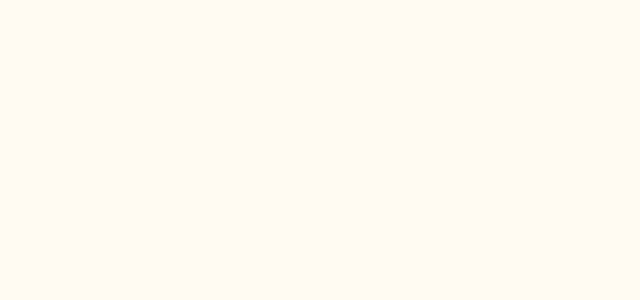
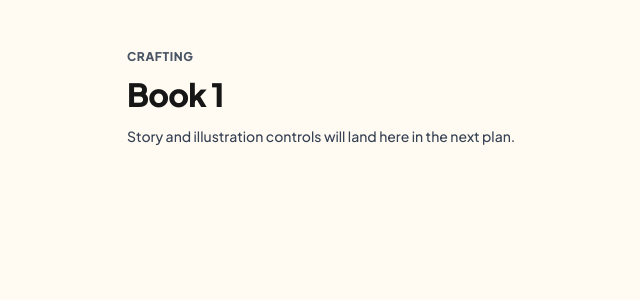
Before and after one commit to ghozifidaul/pagecraft, a React (Vite) app in the folder pagecraft-ui/: page /create/1 in a window 1280 px wide. Before the commit this address had no page. Shown: the top 300 px of the page, without its empty margins (153-793 px from the left). Built offline with nearby package versions, Linux system fonts and the light colour scheme.

Commit message:
feat(ui): add BookCraft placeholder page and update routes

```diff
--- a/pagecraft-ui/src/App.tsx
+++ b/pagecraft-ui/src/App.tsx
@@ -1,13 +1,14 @@
 import { Routes, Route } from "react-router";
 import Home from "./pages/Home";
 import BookGallery from "./pages/BookGallery";
-import BookCreation from "./pages/BookCreation";
+import BookCraft from "./pages/BookCraft";
 
 function App() {
   return (
     <Routes>
       <Route index element={<Home />} />
-      <Route path="create" element={<BookCreation />} />
+      <Route path="create/:bookId" element={<BookCraft />} />
+      <Route path="create" element={<BookCraft />} />
       <Route path="gallery" element={<BookGallery />} />
     </Routes>
   );
--- /dev/null
+++ b/pagecraft-ui/src/pages/BookCraft.tsx
@@ -0,0 +1,31 @@
+import { useEffect } from "react";
+import { useNavigate, useParams } from "react-router";
+
+function BookCraft() {
+  const { bookId } = useParams();
+  const navigate = useNavigate();
+
+  useEffect(() => {
+    if (!bookId) {
+      navigate("/gallery", { replace: true });
+    }
+  }, [bookId, navigate]);
+
+  if (!bookId) return null;
+
+  return (
+    <main className="mx-auto max-w-3xl px-6 py-12">
+      <span className="block text-[12px] font-extrabold tracking-wider uppercase text-gray-600 mb-1">
+        Crafting
+      </span>
+      <h1 className="text-[28px] md:text-[32px] font-extrabold tracking-tight mb-2">
+        Book {bookId.slice(0, 8)}
+      </h1>
+      <p className="text-sm font-medium text-gray-700">
+        Story and illustration controls will land here in the next plan.
+      </p>
+    </main>
+  );
+}
+
+export default BookCraft;
--- a/pagecraft-ui/src/pages/Home.tsx
+++ b/pagecraft-ui/src/pages/Home.tsx
@@ -21,7 +21,7 @@ function Home() {
           exactly how you imagined it.
         </p>
         <div className="mt-10 flex flex-wrap items-center justify-center gap-4">
-          <Link to="/create">
+          <Link to="/gallery">
             <Button variant="primary">Create a Book</Button>
           </Link>
           <Link to="/gallery">
```
